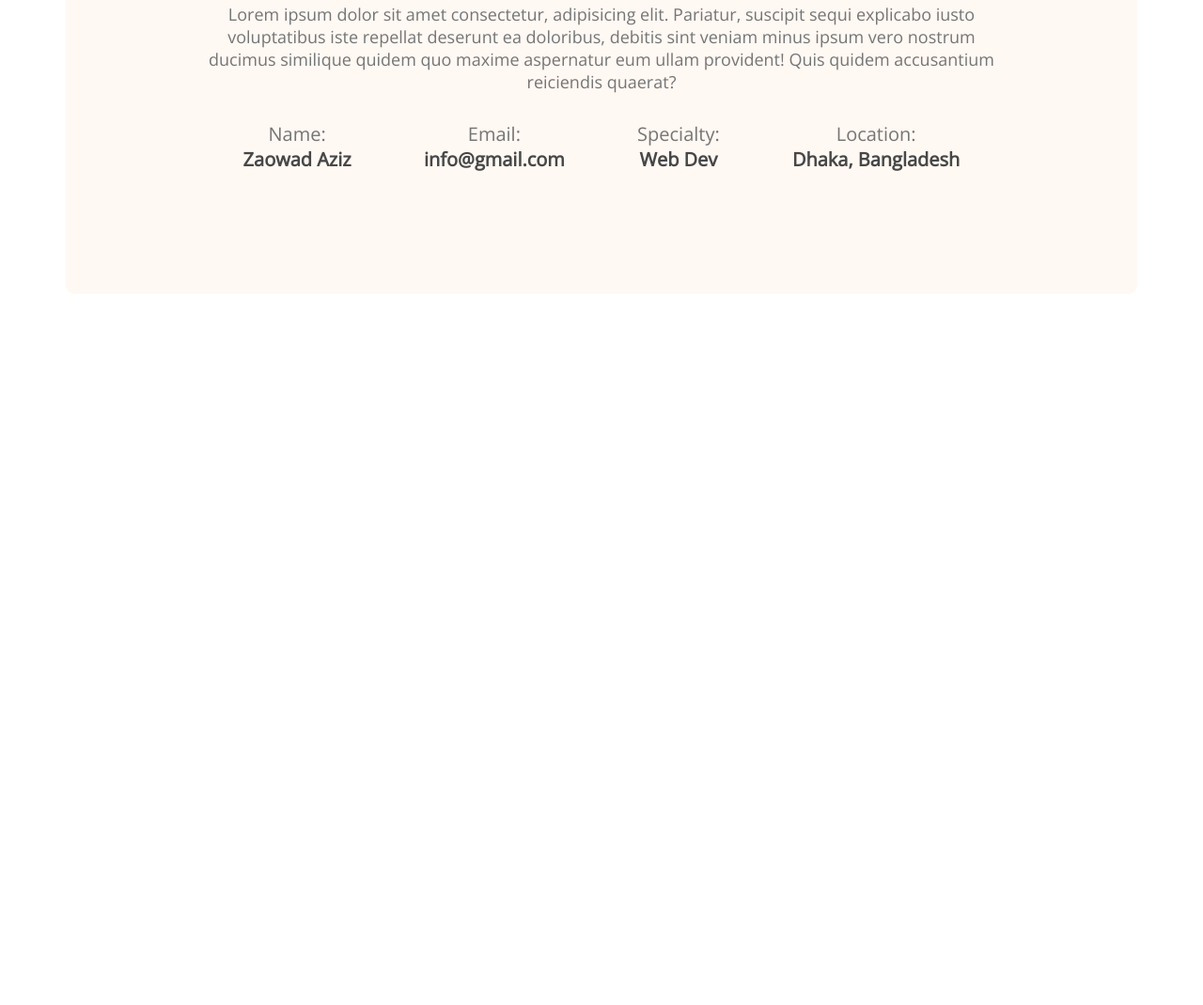
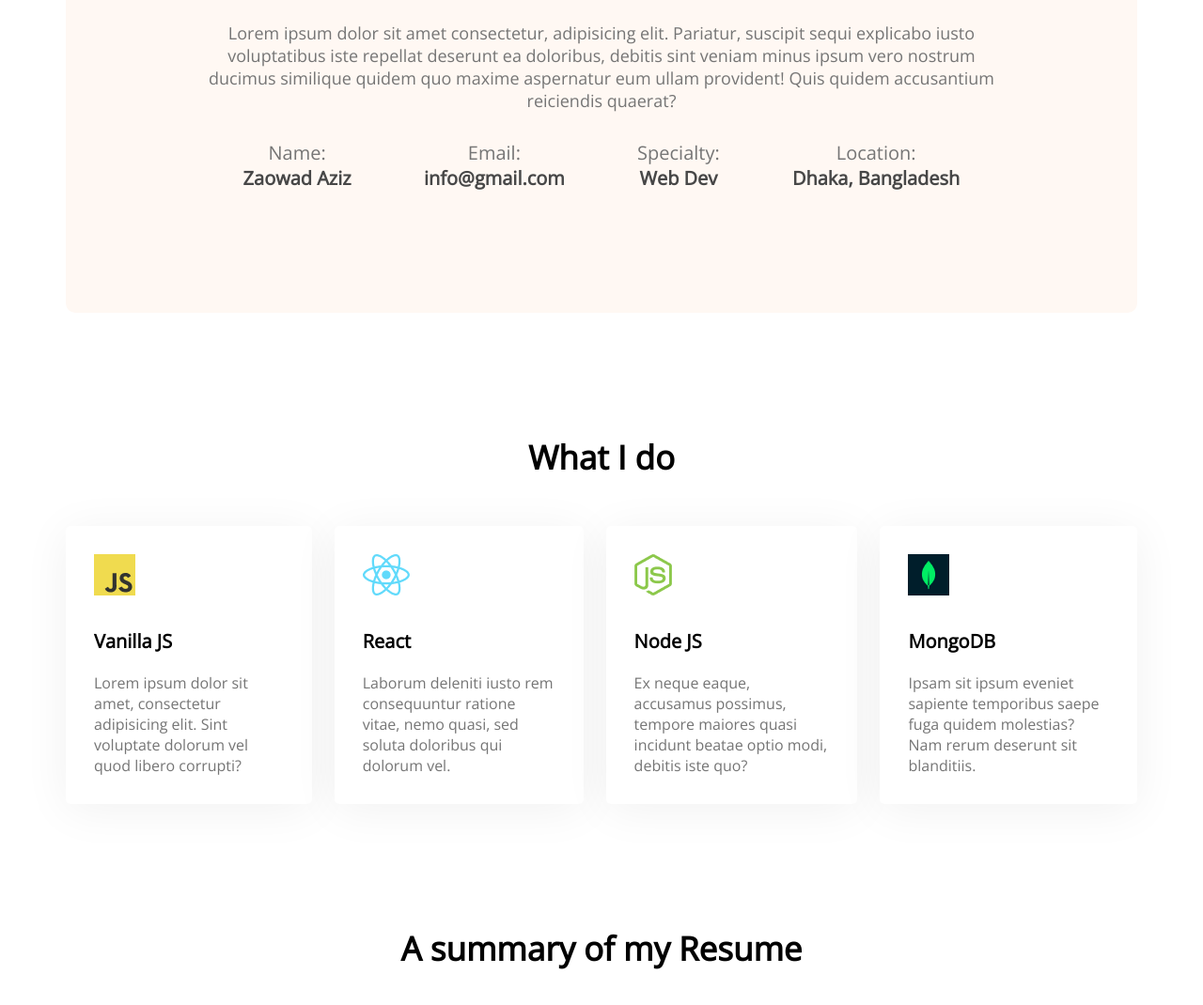
Before and after one commit to ZaowadAziz/developer-portfolio, a plain HTML site: page index.html in a window 1280 px wide. Shown: the part 1174-2244 px from the top of the page at 94% size. Before the commit the page ends 1487 px from the top, so only its background shows below. Drawn offline with nearby package versions, Linux system fonts and the light colour scheme.

Commit message:
added skills content

```diff
--- a/index.html
+++ b/index.html
@@ -62,6 +62,40 @@
                 </div>
             </div>
         </section>
+        <!-- What I do section -->
+        <section class="what-i-do">
+            <h3 class="section-title">What I do</h3>
+            <div class="skills-container">
+                <div class="skill">
+                    <img src="/images/icons/js.png" alt="">
+                    <p class="skill-title">Vanilla JS</p>
+                    <p class="skill-description">Lorem ipsum dolor sit amet, consectetur adipisicing elit. Sint
+                        voluptate dolorum vel quod libero corrupti?</p>
+                </div>
+                <div class="skill">
+                    <img src="/images/icons/react.png" alt="">
+                    <p class="skill-title">React</p>
+                    <p class="skill-description">Laborum deleniti iusto rem consequuntur ratione vitae, nemo quasi, sed
+                        soluta doloribus qui dolorum vel.</p>
+                </div>
+                <div class="skill">
+                    <img src="/images/icons/nodejs.png" alt="">
+                    <p class="skill-title">Node JS</p>
+                    <p class="skill-description">Ex neque eaque, accusamus possimus, tempore maiores quasi incidunt
+                        beatae optio modi, debitis iste quo?</p>
+                </div>
+                <div class="skill">
+                    <img src="/images/icons/mongo.png" alt="">
+                    <p class="skill-title">MongoDB</p>
+                    <p class="skill-description">Ipsam sit ipsum eveniet sapiente temporibus saepe fuga quidem
+                        molestias? Nam rerum deserunt sit blanditiis.</p>
+                </div>
+            </div>
+        </section>
+        <!-- Resume Section -->
+        <section class="resume">
+            <h3 class="section-title">A summary of my Resume</h3>
+        </section>
     </main>
     <footer>
 
--- a/styles/style.css
+++ b/styles/style.css
@@ -16,6 +16,10 @@
     height: 64px;
     background: #FD6E0A;
     border-radius: 5px;
+}
+
+section {
+    margin-top: 130px;
 }
 
 /* header and nav styles */
@@ -80,7 +84,6 @@ main {
 
 /* about section styles */
 .about {
-    margin-top: 130px;
     background-color: #fff8f3;
     border-radius: 10px;
     padding: 130px 150px;
@@ -88,8 +91,8 @@ main {
 }
 
 .section-title {
-
-    margin-bottom: 30px;
+    text-align: center;
+    margin-bottom: 50px;
     font-size: 35px;
     font-weight: 700;
 }
@@ -115,3 +118,33 @@ main {
     font-size: 20px;
     color: #474747;
 }
+
+/* what I do styles */
+
+
+.skills-container {
+    display: flex;
+    gap: 24px;
+}
+
+.skill {
+    background: #FFFFFF;
+    box-shadow: 0px 6px 50px rgba(0, 0, 0, 0.06);
+    border-radius: 5px;
+    padding: 30px;
+
+}
+
+.skill-title {
+    font-weight: 700;
+    font-size: 20px;
+    margin-top: 30px;
+    margin-bottom: 20px;
+
+}
+
+.skill-description {
+    color: #757575;
+}
+
+/* Resume Styles */
```
